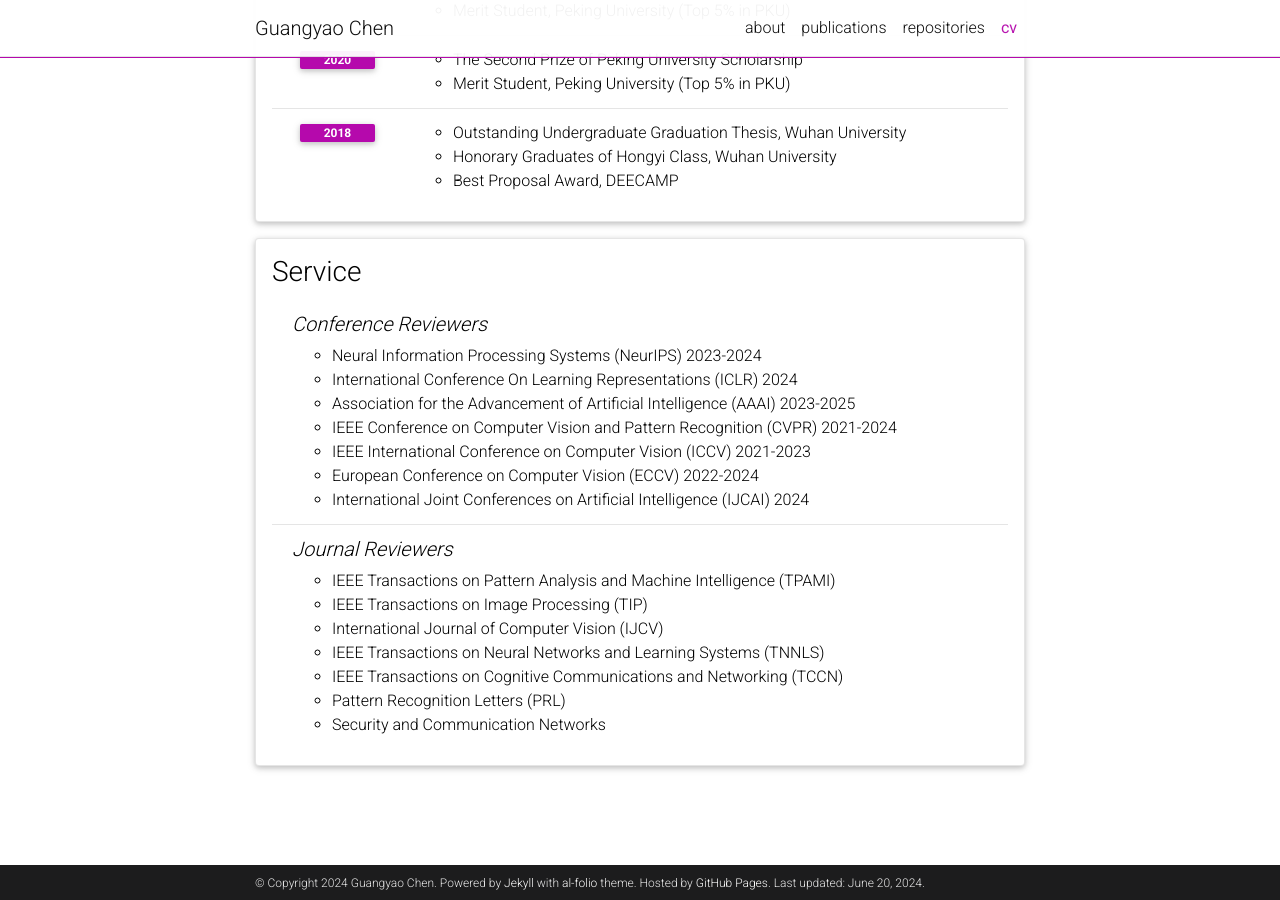
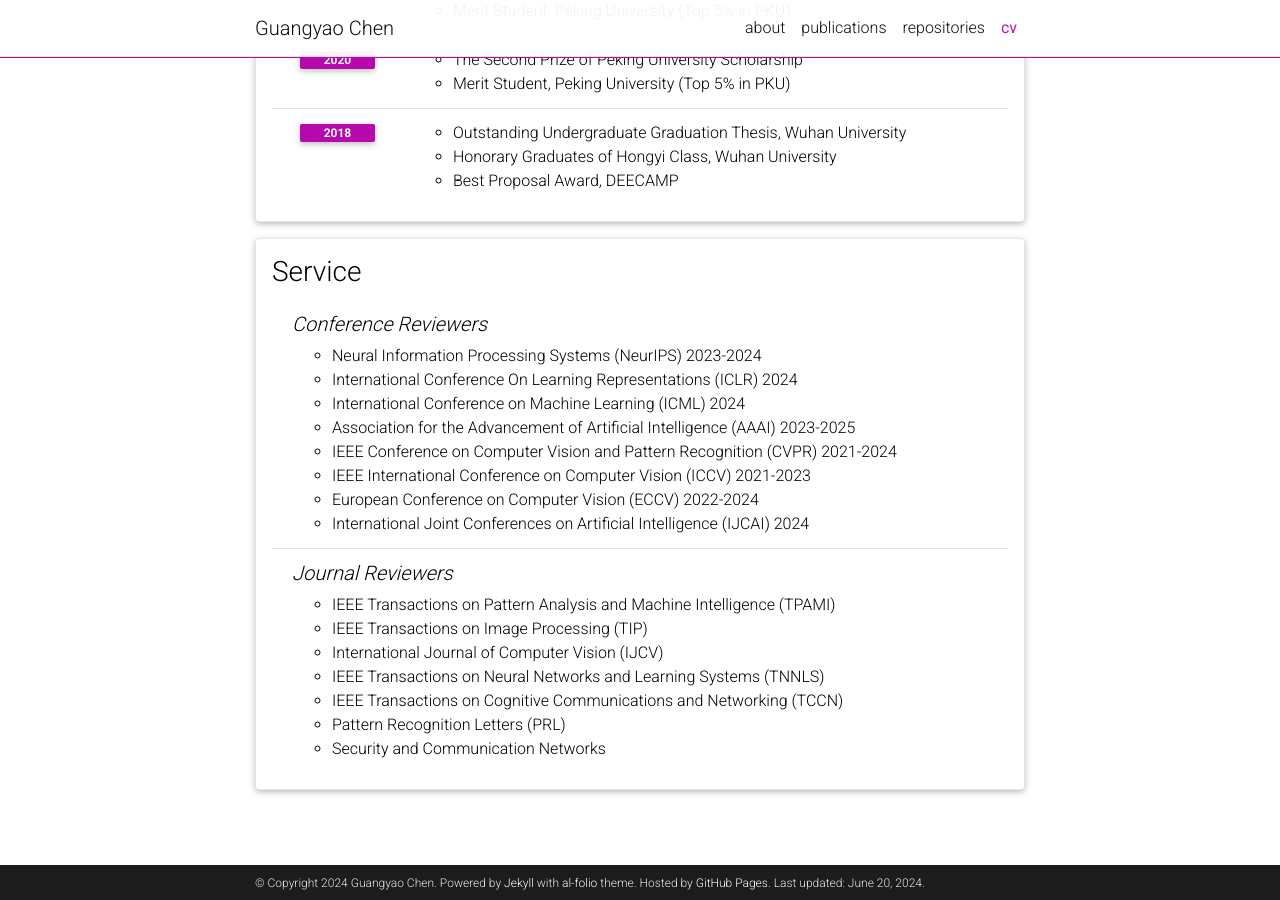
Before and after one commit to iCGY96/iCGY96.github.io, a Jekyll site: the page built from _pages/cv.md, in a window 1280 px wide and 900 px high, scrolled down 1212 px. Built offline with Jekyll 4.4.1, drawn with Linux system fonts in a browser that asks for light colours; comment, search, counter and statistics services are not loaded; a style sheet for code colours, icons or effects is not loaded.

Commit message:
Update cv.yml

```diff
--- a/_data/cv.yml
+++ b/_data/cv.yml
@@ -105,6 +105,7 @@
       items:
         - Neural Information Processing Systems (NeurIPS) 2023-2024
         - International Conference On Learning Representations (ICLR) 2024
+        - International Conference on Machine Learning (ICML) 2024
         - Association for the Advancement of Artificial Intelligence (AAAI) 2023-2025
         - IEEE Conference on Computer Vision and Pattern Recognition (CVPR) 2021-2024
         - IEEE International Conference on Computer Vision (ICCV) 2021-2023
```
